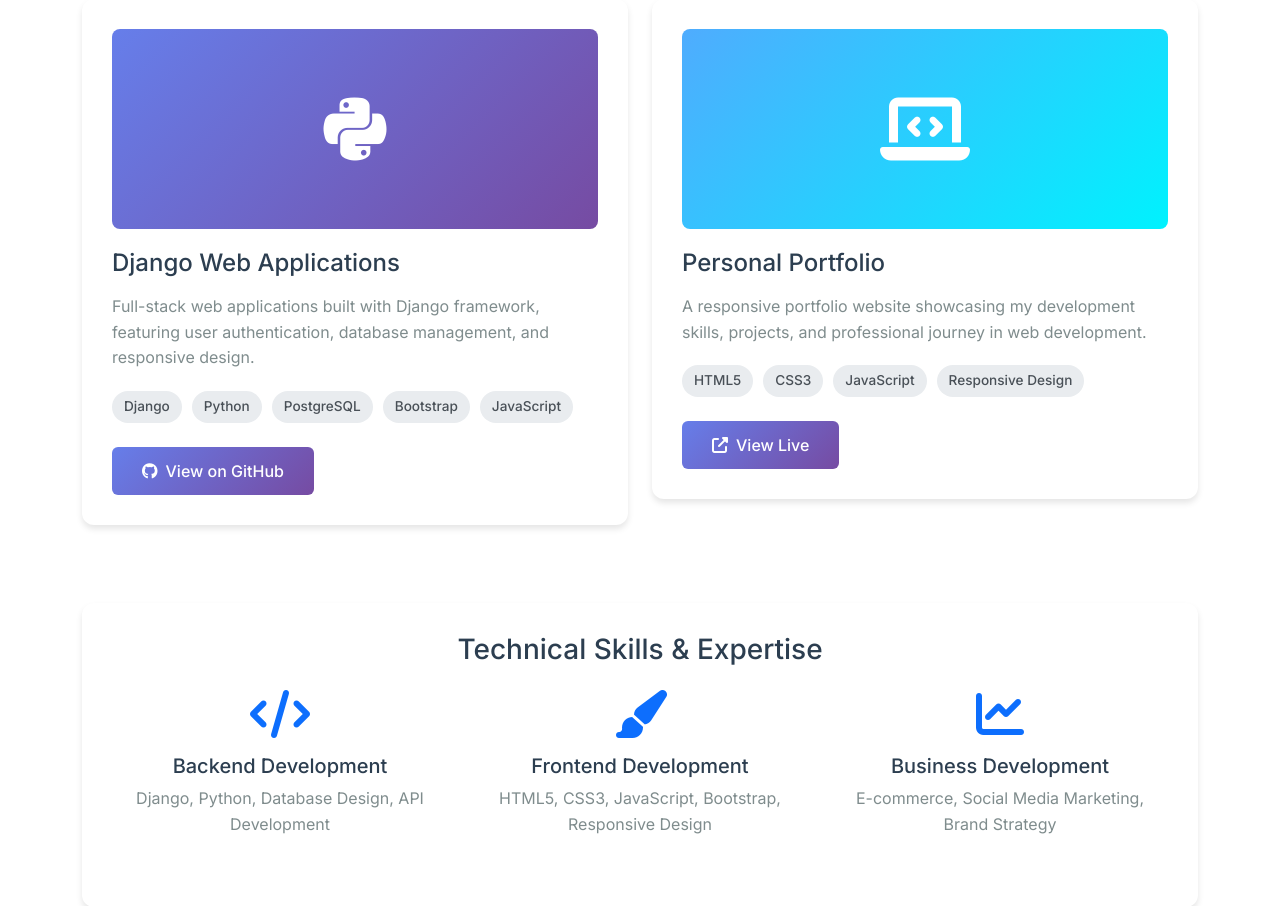
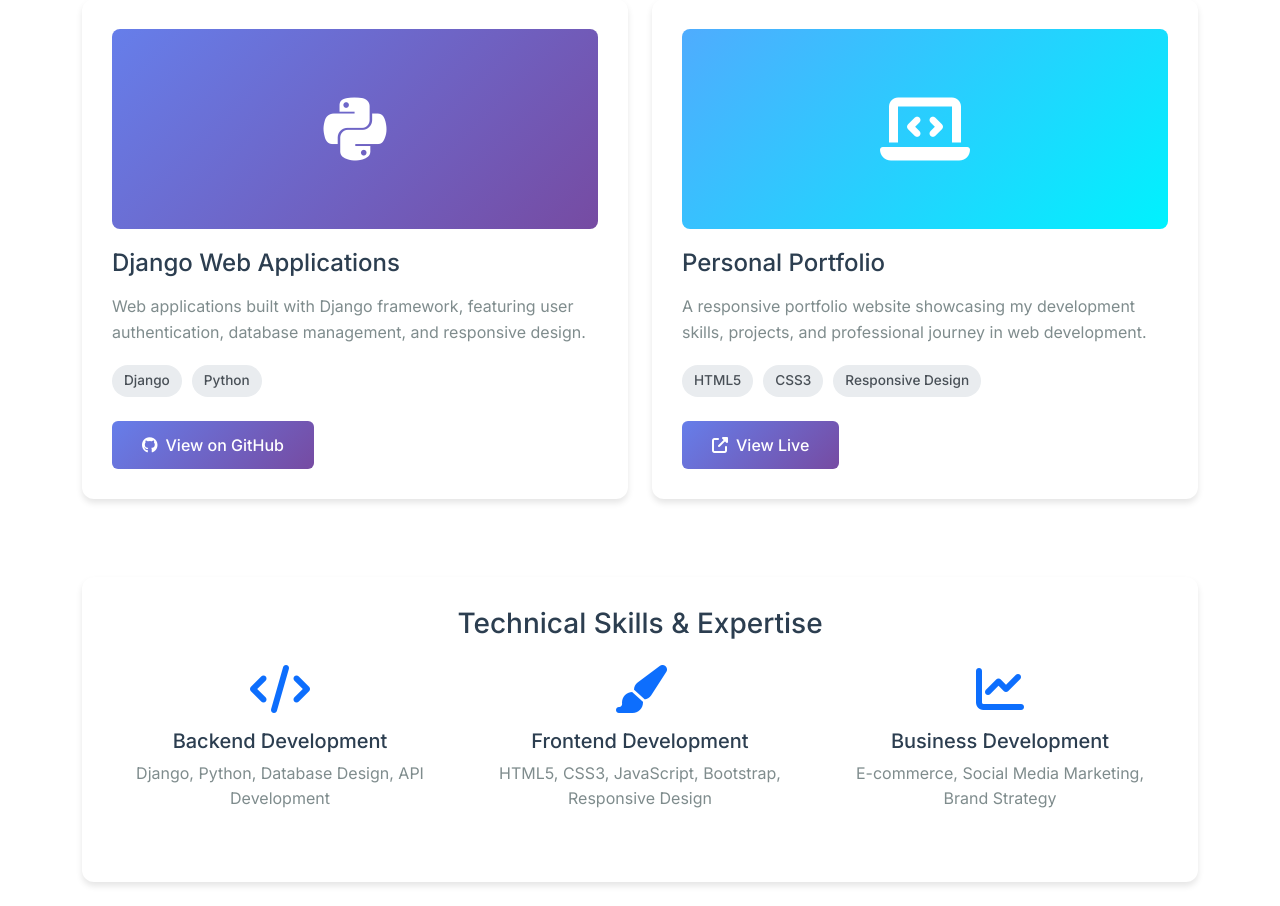
Before and after one commit to SanJeetMagar/Portifolio, a Django app: page /project/ in a window 1280 px wide. Shown: the part 834-1740 px from the top of the page. Run offline with Django 4.2, Linux system fonts and the light colour scheme.

Commit message:
Remove some code in project

```diff
--- a/MyPortfolio/templates/contact.html
+++ b/MyPortfolio/templates/contact.html
@@ -3,7 +3,7 @@
 {% block title %}Contact - Sanjeet Thapa{% endblock %}
 
 {% block content %}
-<h2 style="color: #3498db;">Get in Touch</h2>
+<h2 style="color: #3498db; ">Get in Touch</h2>
 <p>If you'd like to contact me, feel free to reach out through the form below or email me directly.</p>
 
 <form action="" method="post" style="margin-top: 20px;">
--- a/MyPortfolio/templates/home.html
+++ b/MyPortfolio/templates/home.html
@@ -178,6 +178,7 @@
                 </div>
                 <div class="col-lg-6 text-center mt-5 mt-lg-0">
                     <img src="{% static 'MyPortfolio/images/Myphoto.jpg' %}" alt="Sanjeet Thapa" class="profile-image" />
+
                 </div>
             </div>
         </div>
--- a/MyPortfolio/templates/project.html
+++ b/MyPortfolio/templates/project.html
@@ -169,14 +169,11 @@
                     <i class="fab fa-python fa-3x"></i>
                 </div>
                 <h4 class="mb-3">Django Web Applications</h4>
-                <p class="text-muted">Full-stack web applications built with Django framework, featuring user authentication, database management, and responsive design.</p>
+                <p class="text-muted">Web applications built with Django framework, featuring user authentication, database management, and responsive design.</p>
 
                 <div class="tech-stack">
                     <span class="tech-badge">Django</span>
                     <span class="tech-badge">Python</span>
-                    <span class="tech-badge">PostgreSQL</span>
-                    <span class="tech-badge">Bootstrap</span>
-                    <span class="tech-badge">JavaScript</span>
                 </div>
 
                 <div class="mt-4">
@@ -199,7 +196,6 @@
                 <div class="tech-stack">
                     <span class="tech-badge">HTML5</span>
                     <span class="tech-badge">CSS3</span>
-                    <span class="tech-badge">JavaScript</span>
                     <span class="tech-badge">Responsive Design</span>
                 </div>
 
```
